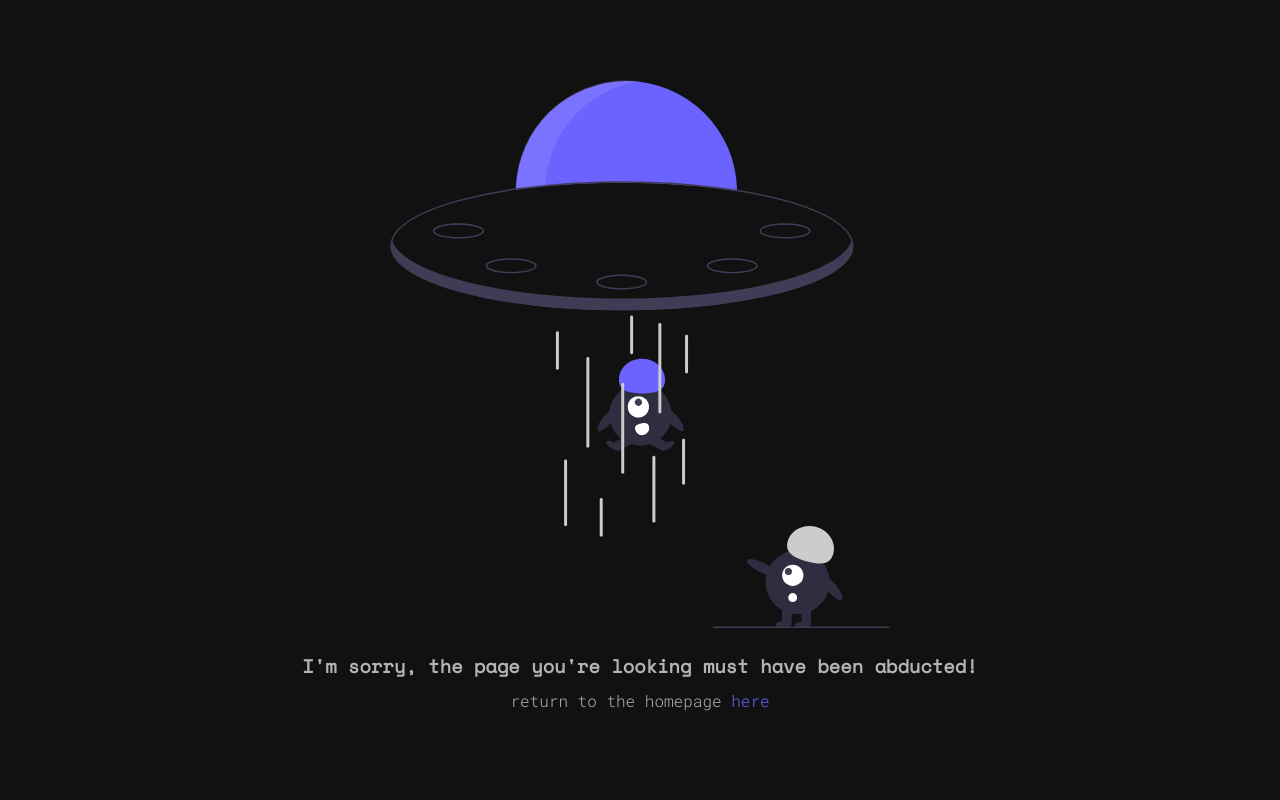
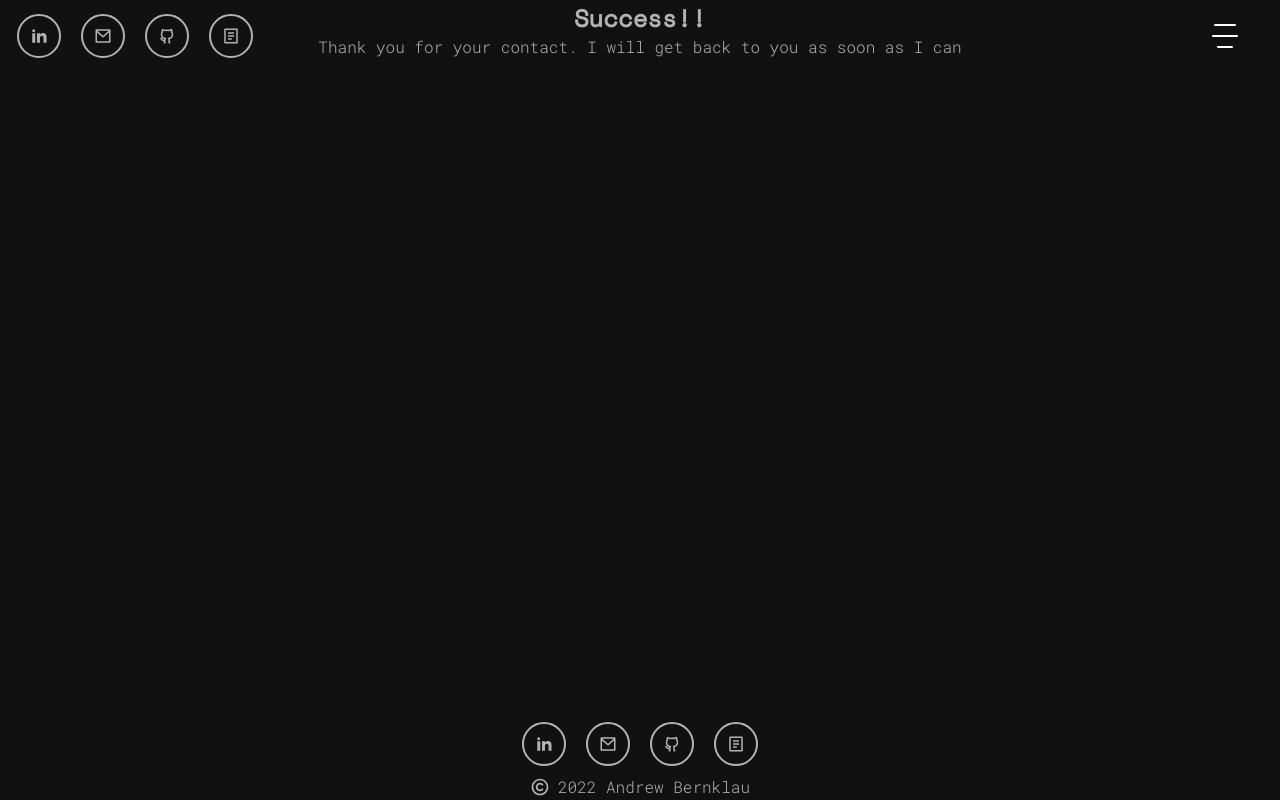
Before and after one commit to abernklau1/portfolio, a React (Create React App) app: page /portfolio/portfolio/success in a window 1280 px wide. Built offline with nearby package versions, Linux system fonts and the light colour scheme.

Commit message:
Created contact success page

```diff
--- a/src/App.js
+++ b/src/App.js
@@ -1,6 +1,7 @@
 import { BrowserRouter, Routes, Route } from "react-router-dom";
 import { Home, Projects, About, Error, Contact } from "./pages";
 import SharedLayout from "./components/SharedLayout";
+import Success from "./pages/Success";
 
 function App() {
   return (
@@ -11,6 +12,7 @@ function App() {
           <Route path="/portfolio/projects" element={<Projects />} />
           <Route path="/portfolio/about" element={<About />} />
           <Route path="/portfolio/contact" element={<Contact />} />
+          <Route path="portfolio/success" element={<Success />} />
         </Route>
         <Route path="/portfolio/*" element={<Error />} />
       </Routes>
--- a/src/components/ContactForm.js
+++ b/src/components/ContactForm.js
@@ -21,20 +21,25 @@ const ContactForm = () => {
 
   const handleResetClick = () => {
     setValues(initialValues);
-  }
-
+  };
 
   return (
     <section className="form-container">
-      <form action="https://formsubmit.co/andrewbernklau98@gmail.com" method="post">
-
+      <form
+        action="https://formsubmit.co/andrewbernklau@hotmail.com"
+        method="post"
+      >
         {/* Honeypot */}
         <input type="text" name="_honey" style={{ display: "none" }} />
 
         {/* Disable Captcha */}
         <input type="hidden" name="_captcha" value="false" />
 
-        <input type="hidden" name="_next" value="" />
+        <input
+          type="hidden"
+          name="_next"
+          value="https://abernklau1.github.io/portfolio/success"
+        />
 
         <InputLabel for="name">Full Name</InputLabel>
         <FormInput name="name" value={values.name} onChange={handleChange} />
@@ -58,7 +63,12 @@ const ContactForm = () => {
           onChange={handleChange}
         ></textarea>
         <input type="submit" name="submit" value="Send" />
-        <input type="reset" name="reset" value="Clear Form" onClick={handleResetClick} />
+        <input
+          type="reset"
+          name="reset"
+          value="Clear Form"
+          onClick={handleResetClick}
+        />
       </form>
     </section>
   );
--- /dev/null
+++ b/src/pages/Success.js
@@ -0,0 +1,10 @@
+const Success = () => {
+  return (
+    <section>
+      <h2>Success!!</h2>
+      <p>Thank you for your contact. I will get back to you as soon as I can</p>
+    </section>
+  );
+};
+
+export default Success;
```
